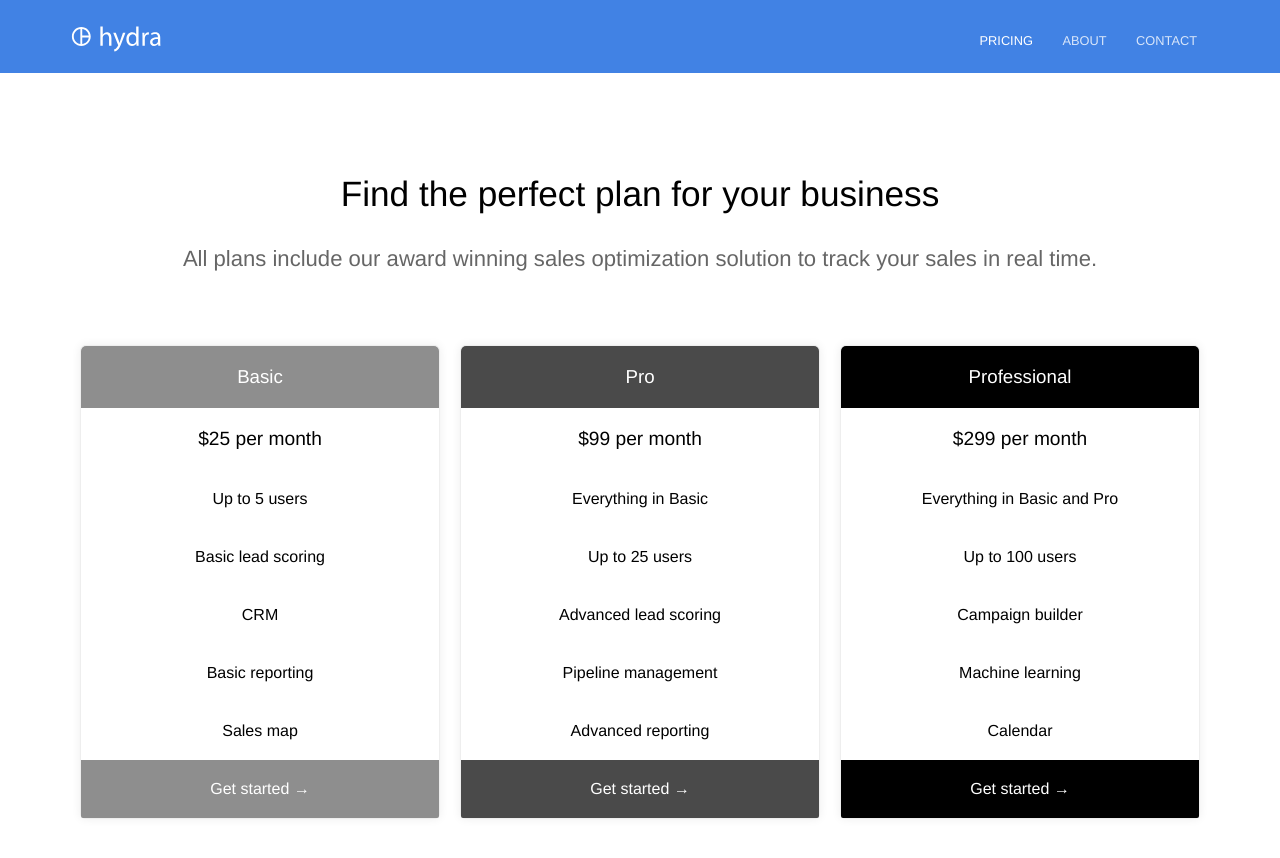
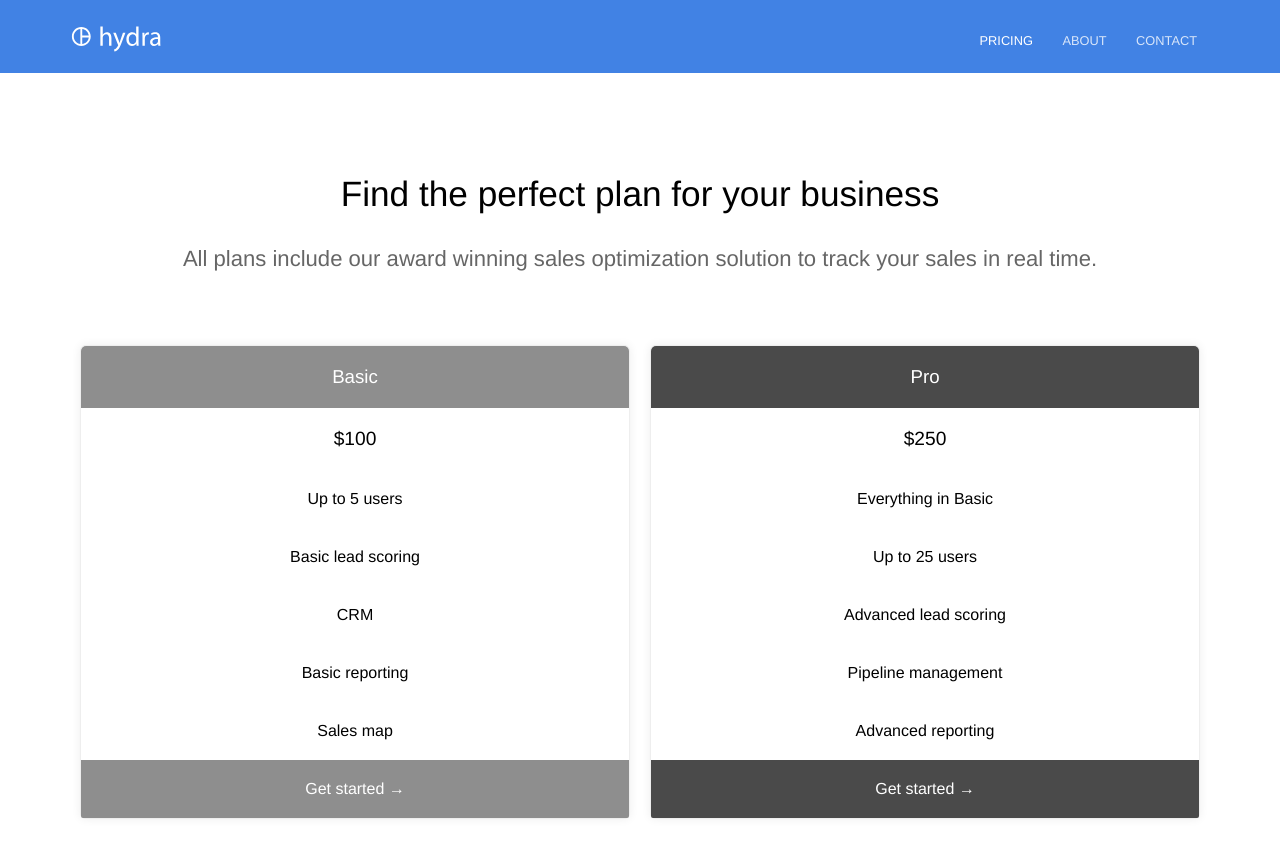
Before and after one commit to tieknimmers/underseee, a Jekyll site: the page built from pricing.html, in a window 1280 px wide and 900 px high. Shown: the top 858 px of the window. Built offline with Jekyll 4.4.1, drawn with Linux system fonts in a browser that asks for light colours.

Commit message:
two products

```diff
--- a/pricing.html
+++ b/pricing.html
@@ -6,7 +6,7 @@ pricing_table:
   - name: Basic
     color: "#8e8e8e"
     features:
-      - text: $25 per month
+      - text: $100
         highlight: true
       - text: Up to 5 users
         highlight: false
@@ -24,7 +24,7 @@ pricing_table:
   - name: Pro
     color: "#4a4a4a"
     features:
-      - text: $99 per month
+      - text: $250
         highlight: true
       - text: Everything in Basic
         highlight: false
@@ -38,24 +38,6 @@ pricing_table:
         highlight: false
     call_to_action:
       link: http://mysite.com?plan=pro
-      text: Get started
-  - name: Professional
-    color: "#000000"
-    features:
-      - text: $299 per month
-        highlight: true
-      - text: Everything in Basic and Pro
-        highlight: false
-      - text: Up to 100 users
-        highlight: false
-      - text: Campaign builder
-        highlight: false
-      - text: Machine learning
-        highlight: false
-      - text: Calendar
-        highlight: false
-    call_to_action:
-      link: http://mysite.com?plan=professional
       text: Get started
 faq:
   - question: What types of payment do you accept?
```
